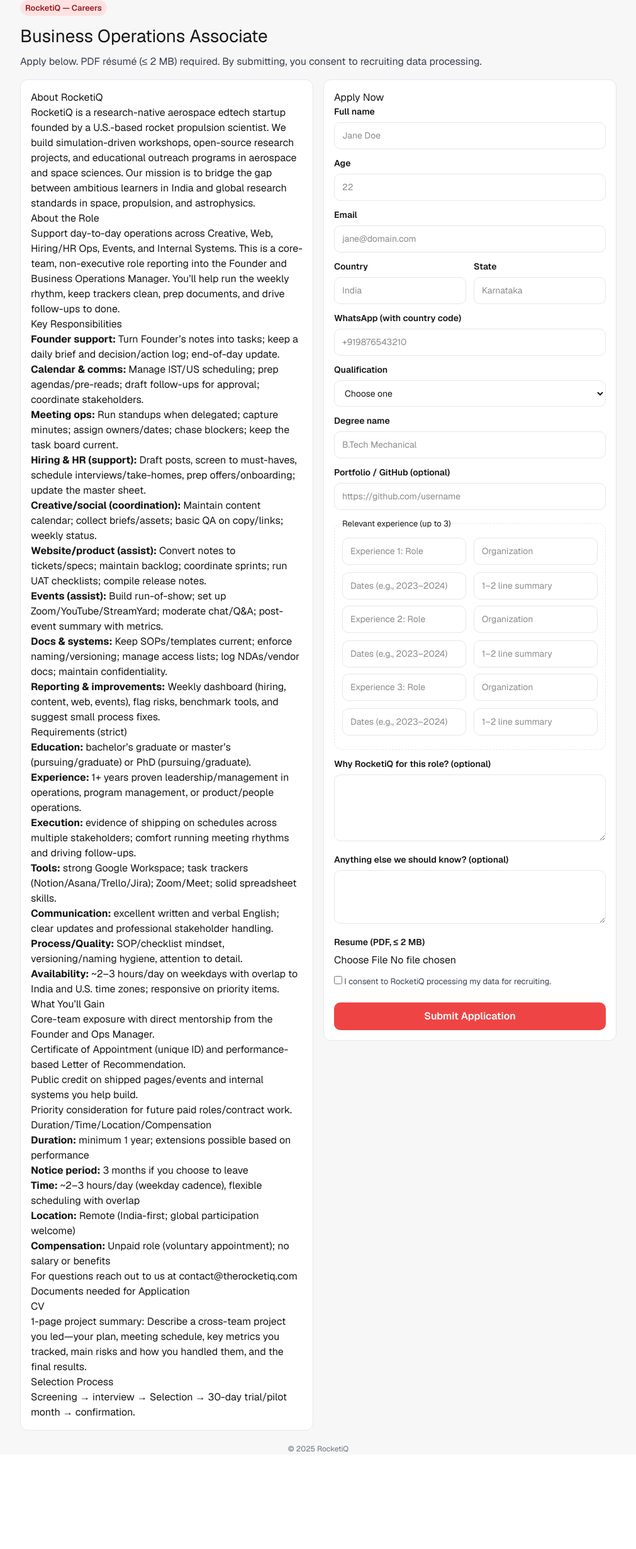
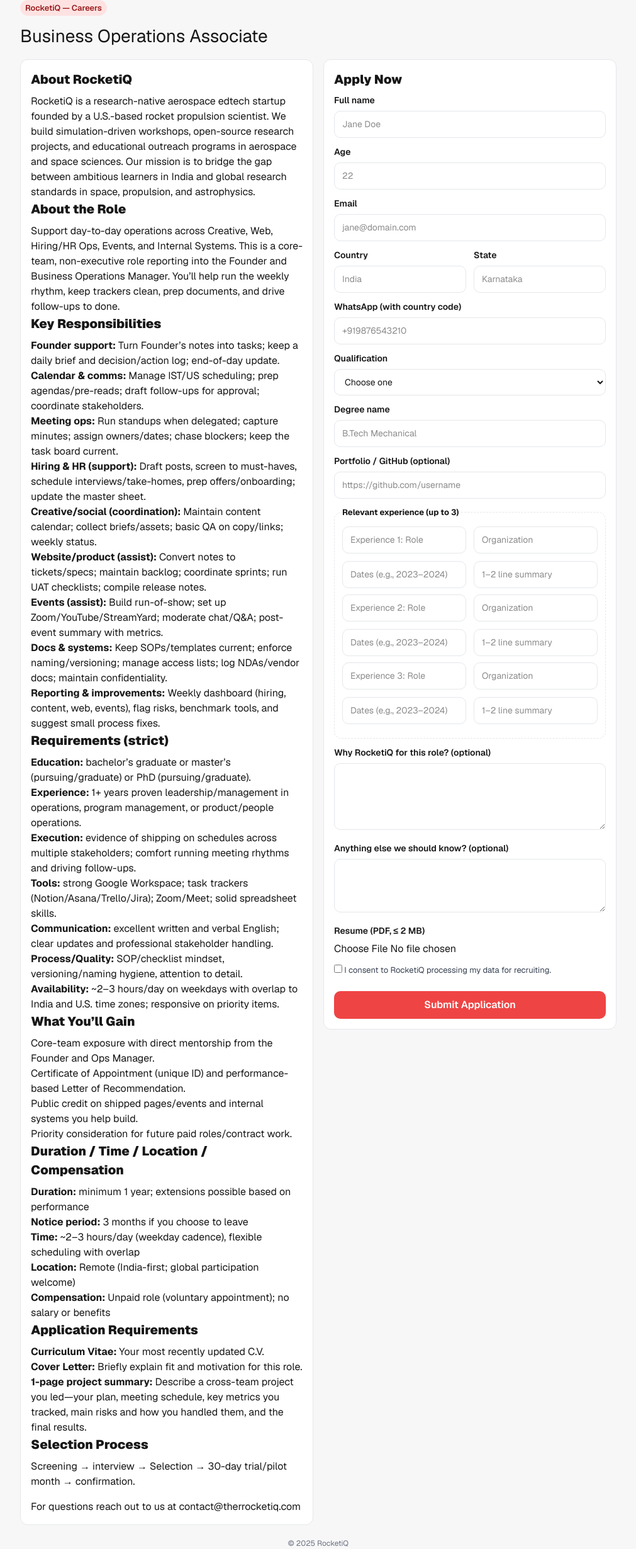
Before and after one commit to RocketiQ/nextjs-boilerplate, a Next.js app: page /business-operations-associate in a window 1280 px wide. Shown: the whole page at 63% size, without its empty margins (134-1145 px from the left). Before the commit the page ends 2310 px from the top, so only its background shows below. Built offline with nearby package versions, Linux system fonts and the light colour scheme; no server answers.

Commit message:
Update page.tsx

```diff
--- a/app/business-operations-associate/page.tsx
+++ b/app/business-operations-associate/page.tsx
@@ -43,46 +43,47 @@
   const card: React.CSSProperties = { border: '1px solid #e5e7eb', borderRadius: 12, padding: 16, background: '#fff' };
   const label: React.CSSProperties = { fontSize: 14, fontWeight: 600, marginBottom: 6 };
   const input: React.CSSProperties = { padding: '10px 12px', border: '1px solid #e5e7eb', borderRadius: 10, fontSize: 14, width: '100%' };
+  const h2: React.CSSProperties = { marginTop: 0, marginBottom: 8, fontWeight: 800, fontSize: 20 };
+  const h3: React.CSSProperties = { marginTop: 16, marginBottom: 8, fontWeight: 700, fontSize: 16 };
 
   return (
     <main style={{ background: '#f7f7f8', minHeight: '100vh' }}>
       <div className="apply-shell">
         <div style={{ marginBottom: 16 }}>
           <small style={{ background:'#fee2e2', color:'#991b1b', padding:'4px 8px', borderRadius:999, fontWeight:600 }}>RocketiQ — Careers</small>
-          <h1 style={{ fontSize: 28, margin: '12px 0 8px' }}>Business Operations Associate</h1>
-          <p style={{ color:'#374151', margin:0 }}>Apply below. PDF résumé (≤ 2 MB) required. By submitting, you consent to recruiting data processing.</p>
+          <h1 style={{ fontSize: 28, margin: '12px 0 0' }}>Business Operations Associate</h1>
         </div>
 
         <div className="careers-grid">
           {/* Job post (content) */}
           <section style={card}>
-            <h2 style={{ marginTop:0 }}>About RocketiQ</h2>
+            <h2 style={h2}><strong>About RocketiQ</strong></h2>
             <p>
               RocketiQ is a research-native aerospace edtech startup founded by a U.S.-based rocket propulsion scientist.
               We build simulation-driven workshops, open-source research projects, and educational outreach programs in aerospace and space sciences.
               Our mission is to bridge the gap between ambitious learners in India and global research standards in space, propulsion, and astrophysics.
             </p>
 
-            <h3>About the Role</h3>
+            <h2 style={h2}><strong>About the Role</strong></h2>
             <p>
               Support day-to-day operations across Creative, Web, Hiring/HR Ops, Events, and Internal Systems. This is a core-team, non-executive role reporting into the Founder and Business Operations Manager.
               You’ll help run the weekly rhythm, keep trackers clean, prep documents, and drive follow-ups to done.
             </p>
 
-            <h3>Key Responsibilities</h3>
+            <h2 style={h2}><strong>Key Responsibilities</strong></h2>
             <ul>
               <li><strong>Founder support:</strong> Turn Founder’s notes into tasks; keep a daily brief and decision/action log; end-of-day update.</li>
-              <li><strong>Calendar & comms:</strong> Manage IST/US scheduling; prep agendas/pre-reads; draft follow-ups for approval; coordinate stakeholders.</li>
+              <li><strong>Calendar &amp; comms:</strong> Manage IST/US scheduling; prep agendas/pre-reads; draft follow-ups for approval; coordinate stakeholders.</li>
               <li><strong>Meeting ops:</strong> Run standups when delegated; capture minutes; assign owners/dates; chase blockers; keep the task board current.</li>
-              <li><strong>Hiring & HR (support):</strong> Draft posts, screen to must-haves, schedule interviews/take-homes, prep offers/onboarding; update the master sheet.</li>
+              <li><strong>Hiring &amp; HR (support):</strong> Draft posts, screen to must-haves, schedule interviews/take-homes, prep offers/onboarding; update the master sheet.</li>
               <li><strong>Creative/social (coordination):</strong> Maintain content calendar; collect briefs/assets; basic QA on copy/links; weekly status.</li>
               <li><strong>Website/product (assist):</strong> Convert notes to tickets/specs; maintain backlog; coordinate sprints; run UAT checklists; compile release notes.</li>
               <li><strong>Events (assist):</strong> Build run-of-show; set up Zoom/YouTube/StreamYard; moderate chat/Q&amp;A; post-event summary with metrics.</li>
-              <li><strong>Docs & systems:</strong> Keep SOPs/templates current; enforce naming/versioning; manage access lists; log NDAs/vendor docs; maintain confidentiality.</li>
-              <li><strong>Reporting & improvements:</strong> Weekly dashboard (hiring, content, web, events), flag risks, benchmark tools, and suggest small process fixes.</li>
+              <li><strong>Docs &amp; systems:</strong> Keep SOPs/templates current; enforce naming/versioning; manage access lists; log NDAs/vendor docs; maintain confidentiality.</li>
+              <li><strong>Reporting &amp; improvements:</strong> Weekly dashboard (hiring, content, web, events), flag risks, benchmark tools, and suggest small process fixes.</li>
             </ul>
 
-            <h3>Requirements (strict)</h3>
+            <h2 style={h2}><strong>Requirements (strict)</strong></h2>
             <ul>
               <li><strong>Education:</strong> bachelor’s graduate or master’s (pursuing/graduate) or PhD (pursuing/graduate).</li>
               <li><strong>Experience:</strong> 1+ years proven leadership/management in operations, program management, or product/people operations.</li>
@@ -93,7 +94,7 @@
               <li><strong>Availability:</strong> ~2–3 hours/day on weekdays with overlap to India and U.S. time zones; responsive on priority items.</li>
             </ul>
 
-            <h3>What You’ll Gain</h3>
+            <h2 style={h2}><strong>What You’ll Gain</strong></h2>
             <ul>
               <li>Core-team exposure with direct mentorship from the Founder and Ops Manager.</li>
               <li>Certificate of Appointment (unique ID) and performance-based Letter of Recommendation.</li>
@@ -101,7 +102,7 @@
               <li>Priority consideration for future paid roles/contract work.</li>
             </ul>
 
-            <h3>Duration/Time/Location/Compensation</h3>
+            <h2 style={h2}><strong>Duration / Time / Location / Compensation</strong></h2>
             <ul>
               <li><strong>Duration:</strong> minimum 1 year; extensions possible based on performance</li>
               <li><strong>Notice period:</strong> 3 months if you choose to leave</li>
@@ -110,21 +111,27 @@
               <li><strong>Compensation:</strong> Unpaid role (voluntary appointment); no salary or benefits</li>
             </ul>
 
-            <p>For questions reach out to us at <a href="mailto:contact@therocketiq.com">contact@therocketiq.com</a></p>
-
-            <h3>Documents needed for Application</h3>
+            <h2 style={h2}><strong>Application Requirements</strong></h2>
             <ul>
-              <li>CV</li>
-              <li>1-page project summary: Describe a cross-team project you led—your plan, meeting schedule, key metrics you tracked, main risks and how you handled them, and the final results.</li>
+              <li><strong>Curriculum Vitae:</strong> Your most recently updated C.V.</li>
+              <li><strong>Cover Letter:</strong> Briefly explain fit and motivation for this role.</li>
+              <li>
+                <strong>1-page project summary:</strong> Describe a cross-team project you led—your plan,
+                meeting schedule, key metrics you tracked, main risks and how you handled them, and the final results.
+              </li>
             </ul>
 
-            <h3>Selection Process</h3>
+            <h2 style={h2}><strong>Selection Process</strong></h2>
             <p>Screening → interview → Selection → 30-day trial/pilot month → confirmation.</p>
+
+            <p style={{ marginTop: 16 }}>
+              For questions reach out to us at <a href="mailto:contact@therocketiq.com">contact@therrocketiq.com</a>
+            </p>
           </section>
 
           {/* Apply form */}
           <section style={card}>
-            <h2 style={{ marginTop:0 }}>Apply Now</h2>
+            <h2 style={h2}><strong>Apply Now</strong></h2>
             <form onSubmit={onSubmit}>
               <input type="hidden" name="job_slug" value="business-operations-associate" />
 
@@ -158,7 +165,7 @@
                 <div><div style={label}>Portfolio / GitHub (optional)</div><input name="portfolio" type="url" placeholder="https://github.com/username" style={input} /></div>
 
                 <fieldset style={{ border:'1px dashed #e5e7eb', borderRadius:12, padding:12 }}>
-                  <legend style={{ fontSize:13 }}>Relevant experience (up to 3)</legend>
+                  <legend style={{ fontSize:13, fontWeight:700 }}>Relevant experience (up to 3)</legend>
                   {[1,2,3].map(i => (
                     <div key={i} className="stack-2" style={{ marginBottom: 10 }}>
                       <input name={`exp${i}_role`} placeholder={`Experience ${i}: Role`} style={input} />
```
